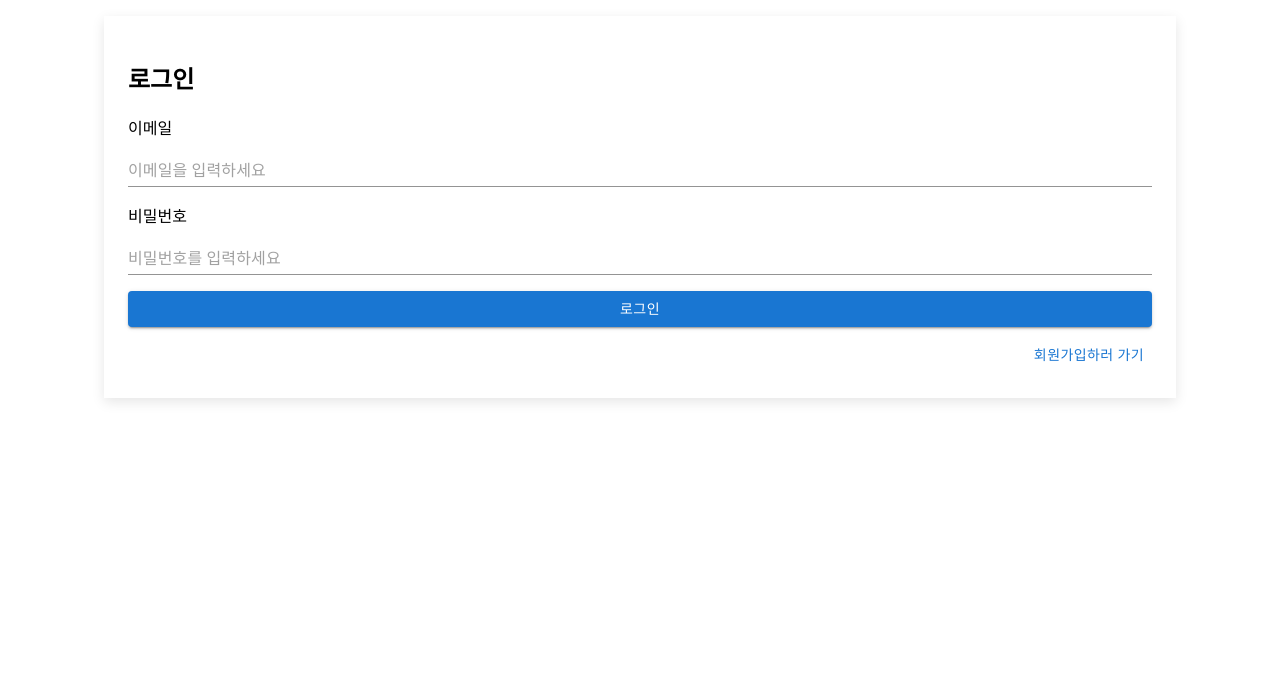
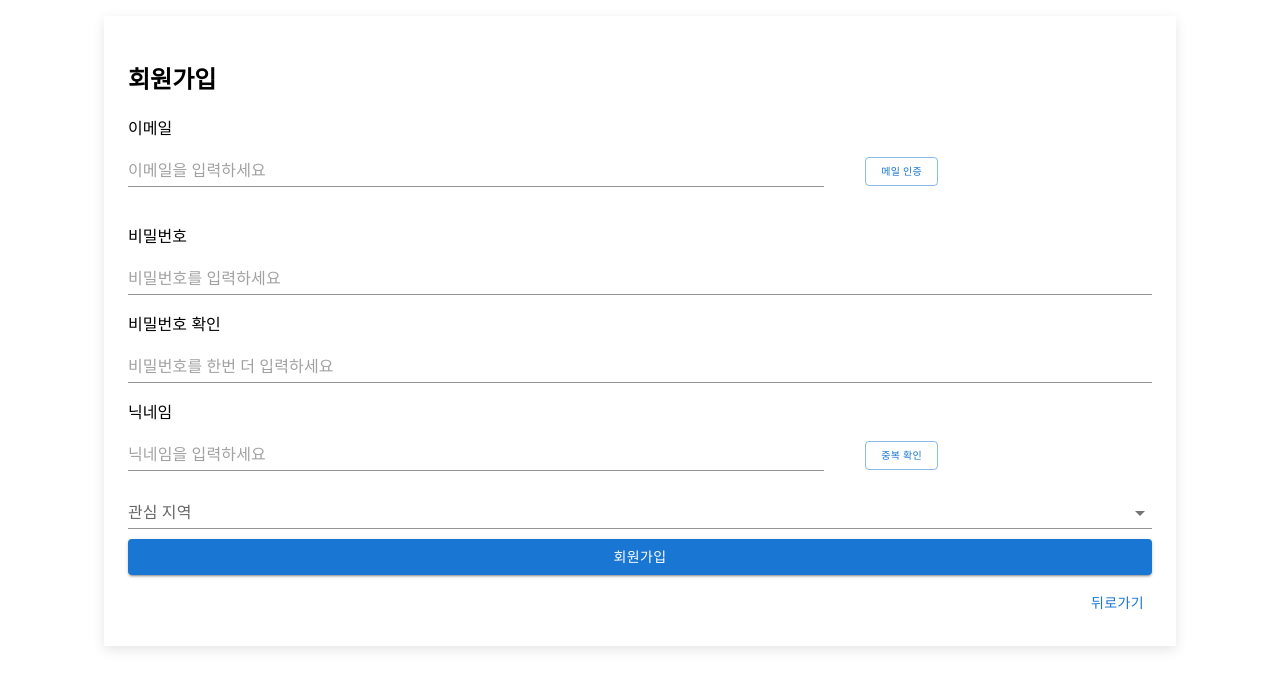
Before and after one commit to dudgns5845/Final_Project_FE, a React (Create React App) app in the folder final_project/: page /signin in a window 1280 px wide. Shown: the top 688 px of the page. Built offline with nearby package versions, Linux system fonts and the light colour scheme.

Commit message:
회원가입 완료

```diff
--- a/final_project/src/pages/LoginPage.js
+++ b/final_project/src/pages/LoginPage.js
@@ -2,11 +2,7 @@ import React, { useCallback, useEffect, useState } from "react";
 import Button from "@mui/material/Button";
 import Input from "@mui/material/Input";
 import Snackbar from "@mui/material/Snackbar";
-import InputLabel from "@mui/material/InputLabel";
-import MenuItem from "@mui/material/MenuItem";
-import FormControl from "@mui/material/FormControl";
-import Select from "@mui/material/Select";
-import { useNavigate, Link } from "react-router-dom";
+import { useNavigate } from "react-router-dom";
 
 import apis from "../apis/Apis";
 import { setCookie } from "../shared/Cookie";
@@ -14,18 +10,14 @@ import { setCookie } from "../shared/Cookie";
 const ariaLabel = { "aria-label": "description" };
 
 export default function Login({ ChangeCookie }) {
-  // login, register 페이지 스위치
-  const [auth, setAuth] = useState(false);
 
   const navigate = useNavigate();
 
   // 아이디, 비밀번호 등
   const [userId, setUserId] = useState("");
-  const [nickName, setNickName] = useState("");
   const [password, setPassword] = useState("");
   const [passwordConfirm, setPasswordConfirm] = useState("");
-  const [region, setRegion] = useState("");
-  const [authNumber, setAuthNumber] = useState("");
+
 
   // 조건 오류 메시지
   const [userIdMessege, setUserIdMessege] = useState("");
@@ -65,17 +57,16 @@ export default function Login({ ChangeCookie }) {
     },
   };
 
-  useEffect(() => {
-    if (errorMessage === "로그인 성공") {
-      navigate("/");
-    }
-  }, [errorMessage]);
   const onSubmitHandler = (e) => {
-    if (e.target.innerText === "로그인") {
+
     if (!isUserId) {
-        return setErrorMessage("이메일을 확인해주세요");
+      setErrorMessage("이메일을 확인해주세요");
+      setsnackOpen(true);
+      return
     } else if (!isPassword) {
-        return setErrorMessage("비밀번호를 확인해주세요");
+      setErrorMessage("비밀번호를 확인해주세요");
+      setsnackOpen(true);
+      return
     } else {
       const UserData = {
         email: userId,
@@ -87,18 +78,18 @@ export default function Login({ ChangeCookie }) {
         .then((response) => {
           console.log(response);
           if (!response.data.success) {
-              setErrorMessage("아이디와 비밀번호를 확인하세요");
+            setErrorMessage("아이디와 비밀번호를 확인하세요,111");
+            setsnackOpen(true);
             return;
-            } else if (response.data.success) {
-              setErrorMessage("로그인 성공");
-
+          }
+          else if (response.data.success) {
+            setErrorMessage("로그인 성공!!");
+            setsnackOpen(true);
             setCookie(
               "accessToken",
               response.data.data.token.accessToken,
               response.data.data.token.accessTokenExpiresIn
             );
-
-              ChangeCookie(response.data.data.token.accessToken);
 
             setCookie("refreshToken", response.data.data.token.refreshToken);
 
@@ -113,22 +104,18 @@ export default function Login({ ChangeCookie }) {
               response.data.data.id,
               response.data.data.token.accessTokenExpiresIn
             );
+
+            //스낵바가 나타나고 화면전환을 위해 인터벌을 줌
+            setTimeout(() => {
+              ChangeCookie(response.data.data.token.accessToken);
+            }, 5000);
           }
-
-            // alert(errorMessage);
-            // navigate("/");
         })
         .catch((error) => {
           console.log(error);
-            setErrorMessage("이메일 또는 비밀번호를 확인해주세요");
+          setErrorMessage("이메일 또는 비밀번호를 확인해주세요,222");
+          setsnackOpen(true);
         })
-          .then((response) => {
-            alert(errorMessage);
-            if (errorMessage === "로그인 성공") {
-              navigate("/");
-            }
-          });
-      }
     }
   };
 
@@ -146,6 +133,7 @@ export default function Login({ ChangeCookie }) {
       setIsUserId(true);
     }
   };
+
   // 비밀번호 조건 확인
   const onChangePassword = useCallback((e) => {
     const passwordRegex =
@@ -175,11 +163,6 @@ export default function Login({ ChangeCookie }) {
     }
   }, [password, passwordConfirm]);
 
-  // login register 스위치
-  const onChangeHandler = (e) => {
-    e.preventDefault();
-    auth ? setAuth(false) : setAuth(true);
-  };
 
   return (
     <div
@@ -214,7 +197,6 @@ export default function Login({ ChangeCookie }) {
             fullWidth
             variant="contained"
             onClick={(e) => {
-              setsnackOpen(true);
               onSubmitHandler(e);
             }}
           >로그인
@@ -233,18 +215,10 @@ export default function Login({ ChangeCookie }) {
         </div>
       </form>
       <div style={{ textAlign: "right", marginTop: "10px" }}>
-        {/* <Link to='/signin'>회원가입하러 가기</Link> */}
-        {/* <Button variant="text" onClick={onChangeHandler}>
-          회원가입하러 가기
-        </Button> */}
         <Button variant="text" onClick={() => { navigate('/signin') }}>
           회원가입하러 가기
         </Button>
-
       </div>
     </div>
   );
 }
-
-
-const guList = ["강남구", "강동구", "강북구", "강서구", "관악구", "광진구", "구로구", "금천구", "노원구", "도봉구", "동대문구", "동작구", "마포구", "서대문구", "서초구", "성동구", "성북구", "송파구", "양천구", "영등포구", "용산구", "은평구", "종로구", "중구", "중랑구"]
--- a/final_project/src/pages/SigninPage.js
+++ b/final_project/src/pages/SigninPage.js
@@ -9,13 +9,13 @@ import Select from "@mui/material/Select";
 import { useNavigate } from "react-router-dom";
 
 import apis from "../apis/Apis";
-import { setCookie } from "../shared/Cookie";
 
 const ariaLabel = { "aria-label": "description" };
 
-export default function Signin({ ChangeCookie }) {
-    // login, register 페이지 스위치
-    const [auth, setAuth] = useState(false);
+
+const guList = ["강남구", "강동구", "강북구", "강서구", "관악구", "광진구", "구로구", "금천구", "노원구", "도봉구", "동대문구", "동작구", "마포구", "서대문구", "서초구", "성동구", "성북구", "송파구", "양천구", "영등포구", "용산구", "은평구", "종로구", "중구", "중랑구"];
+
+export default function Signin() {
 
     const navigate = useNavigate();
 
@@ -39,6 +39,7 @@ export default function Signin({ ChangeCookie }) {
     const [isPasswordConfirm, setIsPasswordConfirm] = useState(false);
     const [isNickname, setIsNickName] = useState(false);
     const [isEmail, setIsEmail] = useState(false);
+    //회원 가입 여부
     const [isAuth, setIsAuth] = useState(false);
 
     // MUI
@@ -54,6 +55,7 @@ export default function Signin({ ChangeCookie }) {
     const handleClose = () => {
         setsnackOpen(false);
     };
+
     const ITEM_HEIGHT = 40;
     const ITEM_PADDING_TOP = 8;
     const MenuProps = {
@@ -64,82 +66,30 @@ export default function Signin({ ChangeCookie }) {
             },
         },
     };
-    useEffect(() => {
-        if (errorMessage === "로그인 성공") {
-            navigate("/");
-        }
-    }, [errorMessage]);
+
+    // 최종 회원 가입 버튼 클릭시 호출
     const onSubmitHandler = (e) => {
-        if (e.target.innerText === "로그인") {
-            if (!isUserId) {
-                return setErrorMessage("이메일을 확인해주세요");
-            } else if (!isPassword) {
-                return setErrorMessage("비밀번호를 확인해주세요");
-            } else {
-                const UserData = {
-                    email: userId,
-                    password: password,
-                };
 
-                apis
-                    .loginUser(UserData)
-                    .then((response) => {
-                        console.log(response);
-                        if (!response.data.success) {
-                            setErrorMessage("아이디와 비밀번호를 확인하세요");
+        if (!isAuth) {
+            setErrorMessage("이메일 인증을 진행해주세요");
+            setsnackOpen(true);
+            return
+        } else if (!isPasswordConfirm) {
+            setErrorMessage("비밀번호가 일치하지 않습니다");
+            setsnackOpen(true);
             return;
-                        } else if (response.data.success) {
-                            setErrorMessage("로그인 성공");
-
-                            setCookie(
-                                "accessToken",
-                                response.data.data.token.accessToken,
-                                response.data.data.token.accessTokenExpiresIn
-                            );
-
-                            ChangeCookie(response.data.data.token.accessToken);
-
-                            setCookie("refreshToken", response.data.data.token.refreshToken);
-
-                            setCookie(
-                                "nickname",
-                                response.data.data.nickname,
-                                response.data.data.token.accessTokenExpiresIn
-                            );
-
-                            setCookie(
-                                "id",
-                                response.data.data.id,
-                                response.data.data.token.accessTokenExpiresIn
-                            );
-                        }
-
-                        // alert(errorMessage);
-                        // navigate("/");
-                    })
-                    .catch((error) => {
-                        console.log(error);
-                        setErrorMessage("이메일 또는 비밀번호를 확인해주세요");
-                    })
-                    .then((response) => {
-                        alert(errorMessage);
-                        if (errorMessage === "로그인 성공") {
-                            navigate("/");
-                        }
-                    });
-            }
-        }
-        if (e.target.innerText === "회원가입") {
-            if (!isAuth) {
-                return setErrorMessage("이메일 인증을 진행해주세요");
-            } else if (!isPasswordConfirm) {
-                return setErrorMessage("비밀번호가 일치하지 않습니다");
         } else if (nickName.length === 0) {
-                return setErrorMessage("닉네임을 입력해주세요");
+            setErrorMessage("닉네임을 입력해주세요");
+            setsnackOpen(true);
+            return
         } else if (passwordConfirm.length === 0) {
-                return setErrorMessage("비밀번호 확인을 입력해주세요");
+            setErrorMessage("비밀번호 확인을 입력해주세요");
+            setsnackOpen(true);
+            return
         } else if (!isNickname) {
-                return setErrorMessage("닉네임 중복확인을 해주세요");
+            setErrorMessage("닉네임 중복확인을 해주세요");
+            setsnackOpen(true);
+            return
         } else {
             const UserData = {
                 email: userId,
@@ -154,30 +104,25 @@ export default function Signin({ ChangeCookie }) {
                 .then((response) => {
                     console.log(response);
                     setErrorMessage("회원가입 성공");
-                        setAuth(false);
+                    setsnackOpen(true);
+                    setTimeout(() => {
+                        navigate('/login');
+                    }, 1300);
+
                 })
                 .catch((error) => {
                     console.log(error);
-                        return setErrorMessage("다시 시도해주세요");
+                    setErrorMessage("다시 시도해주세요");
+                    setsnackOpen(true);
+                    return;
                 });
         }
-        }
+
+
+
     };
 
-    const buttonsTotal = (
-        <>
-            <Button
-                fullWidth
-                variant="contained"
-                onClick={(e) => {
-                    setsnackOpen(true);
-                    onSubmitHandler(e);
-                }}
-            >
-                {auth ? "회원가입" : "로그인"}
-            </Button>
-        </>
-    );
+
 
     // 이메일 조건 확인
     const onChangeUserId = (e) => {
@@ -193,6 +138,7 @@ export default function Signin({ ChangeCookie }) {
             setIsUserId(true);
         }
     };
+
     // 비밀번호 조건 확인
     const onChangePassword = useCallback((e) => {
         const passwordRegex =
@@ -209,11 +155,13 @@ export default function Signin({ ChangeCookie }) {
             setIsPassword(true);
         }
     }, []);
+
     // 비밀번호 일치 확인
     const onChangePasswordConfirm = (e) => {
         const passwordConfirmCurrent = e.target.value;
         setPasswordConfirm(passwordConfirmCurrent);
     };
+
     useEffect(() => {
         if (passwordConfirm.length > 0) {
             if (password === passwordConfirm) {
@@ -230,9 +178,11 @@ export default function Signin({ ChangeCookie }) {
     const onChangeNickName = (e) => {
         setNickName(e.target.value);
     };
+
     const handleChange = (e) => {
         setRegion(e.target.value);
     };
+
     const onAuthNumber = (e) => {
         setAuthNumber(e.target.value);
     };
@@ -250,6 +200,16 @@ export default function Signin({ ChangeCookie }) {
                 .emailCheck(idCheck)
                 .then((response) => {
                     console.log(response);
+                    //중복된 이메일로 가입했는지 체크
+                    if (response.data.success === false) {
+                        setErrorMessage(response.data.errorCode.message);
+                        setUserIdMessege(response.data.errorCode.message);
+                        setIsUserId(false);
+                        return;
+                    }
+                    //중복된 이메일로 가입안했다면
+                    else {
+                        // 인증 메일 발송
                         setErrorMessage("인증번호를 입력해주세요");
                         setIsEmail(true);
                         console.log(isEmail);
@@ -261,6 +221,7 @@ export default function Signin({ ChangeCookie }) {
                             .catch((error) => {
                                 console.log(error);
                             });
+                    }
                 })
                 .catch((error) => {
                     console.log(error);
@@ -270,7 +231,8 @@ export default function Signin({ ChangeCookie }) {
 
     const buttonsEmail = (
         <>
-            {isEmail ? (
+            {
+                isEmail ?
                     <Button
                         style={{ marginLeft: "4%", fontSize: "x-small" }}
                         disabled
@@ -282,7 +244,7 @@ export default function Signin({ ChangeCookie }) {
                     >
                         발송 완료
                     </Button>
-            ) : (
+                    :
                     <Button
                         style={{ marginLeft: "4%", fontSize: "x-small" }}
                         variant="outlined"
@@ -293,9 +255,10 @@ export default function Signin({ ChangeCookie }) {
                     >
                         메일 인증
                     </Button>
-            )}
+            }
         </>
     );
+
     const certification = {
         email: userId,
         certificationNum: authNumber,
@@ -363,8 +326,10 @@ export default function Signin({ ChangeCookie }) {
                     console.log(response);
                     if (response.data.success) {
                         setIsNickName(true);
+                        setsnackOpen(true);
                         setErrorMessage("사용 가능한 닉네임입니다");
                     } else {
+                        setsnackOpen(true);
                         setErrorMessage("이미 사용중인 닉네임입니다");
                     }
                 })
@@ -403,12 +368,6 @@ export default function Signin({ ChangeCookie }) {
         </>
     );
 
-    // login register 스위치
-    const onChangeHandler = (e) => {
-        e.preventDefault();
-        auth ? setAuth(false) : setAuth(true);
-    };
-
     return (
         <div
             style={{
@@ -420,20 +379,20 @@ export default function Signin({ ChangeCookie }) {
                 boxShadow: "rgba(0, 0, 0, 0.1) 0px 4px 12px",
             }}
         >
-            <h2>{!auth ? "로그인" : "회원가입"}</h2>
+            <Snackbar
+                anchorOrigin={{
+                    vertical: "top",
+                    horizontal: "center",
+                }}
+                open={snackOpen}
+                autoHideDuration={2000}
+                message={errorMessage}
+                onClose={handleClose}
+                key={state.vertical + state.horizontal}
+            ></Snackbar>
+            <h2>회원가입</h2>
             <form>
-                {!auth ? (
-                    <>
-                        <p>이메일</p>
-                        <Input
-                            fullWidth
-                            placeholder="이메일을 입력하세요"
-                            inputProps={ariaLabel}
-                            onChange={onChangeUserId}
-                        />
-                    </>
-                ) : (
-                    <>
+
                 <p>이메일</p>
                 {isEmail ? (
                     <Input
@@ -451,19 +410,10 @@ export default function Signin({ ChangeCookie }) {
                         inputProps={ariaLabel}
                         onChange={onChangeUserId}
                     />
-                        )}
+                )
+                }
                 {buttonsEmail}
-                        <Snackbar
-                            anchorOrigin={{
-                                vertical: "top",
-                                horizontal: "center",
-                            }}
-                            open={snackOpen}
-                            autoHideDuration={2000}
-                            message={errorMessage}
-                            onClose={handleClose}
-                            key={state.vertical + state.horizontal}
-                        ></Snackbar>
+
                 <br />
                 {isEmail && (
                     <>
@@ -485,21 +435,11 @@ export default function Signin({ ChangeCookie }) {
                             />
                         )}
                         {buttonsAuthNumber}
-                                <Snackbar
-                                    anchorOrigin={{
-                                        vertical: "top",
-                                        horizontal: "center",
-                                    }}
-                                    open={snackOpen}
-                                    autoHideDuration={2000}
-                                    message={errorMessage}
-                                    onClose={handleClose}
-                                    key={state.vertical + state.horizontal}
-                                ></Snackbar>
+
                     </>
                 )}
                 <br />
-                        {auth && userId.length > 1 && isUserId ? (
+                {userId.length > 1 && isUserId ? (
                     <>
                         {isAuth ? (
                             <span style={{ color: "green" }}>
@@ -512,8 +452,7 @@ export default function Signin({ ChangeCookie }) {
                 ) : (
                     <span style={{ color: "red" }}>{userIdMessege}</span>
                 )}
-                    </>
-                )}
+
 
                 <p>비밀번호</p>
                 <Input
@@ -523,14 +462,14 @@ export default function Signin({ ChangeCookie }) {
                     onChange={onChangePassword}
                 />
                 <br />
-                {auth &&
-                    (isPassword ? (
+                {
+                    isPassword ? (
                         <span style={{ color: "green" }}>{passwordMessage}</span>
                     ) : (
                         <span style={{ color: "red" }}>{passwordMessage}</span>
-                    ))}
-                {auth && (
-                    <>
+                    )
+                }
+
                 <p>비밀번호 확인</p>
                 <Input
                     fullWidth
@@ -544,11 +483,8 @@ export default function Signin({ ChangeCookie }) {
                 ) : (
                     <span style={{ color: "green" }}>{passwordConfirmMessage}</span>
                 )}
-                    </>
-                )}
                 <p />
-                {auth && (
-                    <>
+
                 <p>닉네임</p>
                 {isNickname ? (
                     <Input
@@ -569,17 +505,7 @@ export default function Signin({ ChangeCookie }) {
                 )}
 
                 {buttonsNickname}
-                        <Snackbar
-                            anchorOrigin={{
-                                vertical: "top",
-                                horizontal: "center",
-                            }}
-                            open={snackOpen}
-                            autoHideDuration={2000}
-                            message={errorMessage}
-                            onClose={handleClose}
-                            key={state.vertical + state.horizontal}
-                        ></Snackbar>
+
 
                 <FormControl
                     variant="standard"
@@ -599,55 +525,19 @@ export default function Signin({ ChangeCookie }) {
                         <MenuItem value="">
                             <em>---지역 선택---</em>
                         </MenuItem>
-                                <MenuItem value="강남구">강남구</MenuItem>
-                                <MenuItem value="강동구">강동구</MenuItem>
-                                <MenuItem value="강북구">강북구</MenuItem>
-                                <MenuItem value="강서구">강서구</MenuItem>
-                                <MenuItem value="관악구">관악구</MenuItem>
-                                <MenuItem value="광진구">광진구</MenuItem>
-                                <MenuItem value="구로구">구로구</MenuItem>
-                                <MenuItem value="금천구">금천구</MenuItem>
-                                <MenuItem value="노원구">노원구</MenuItem>
-                                <MenuItem value="도봉구">도봉구</MenuItem>
-                                <MenuItem value="동대문구">동대문구</MenuItem>
-                                <MenuItem value="동작구">동작구</MenuItem>
-                                <MenuItem value="마포구">마포구</MenuItem>
-                                <MenuItem value="서대문구">서대문구</MenuItem>
-                                <MenuItem value="서초구">서초구</MenuItem>
-                                <MenuItem value="성동구">성동구</MenuItem>
-                                <MenuItem value="성북구">성북구</MenuItem>
-                                <MenuItem value="송파구">송파구</MenuItem>
-                                <MenuItem value="양천구">양천구</MenuItem>
-                                <MenuItem value="영등포구">영등포구</MenuItem>
-                                <MenuItem value="용산구">용산구</MenuItem>
-                                <MenuItem value="은평구">은평구</MenuItem>
-                                <MenuItem value="종로구">종로구</MenuItem>
-                                <MenuItem value="중구">중구</MenuItem>
-                                <MenuItem value="중랑구">중랑구</MenuItem>
+                        {guList.map((item, idx) => {
+                            return <MenuItem value={item} key={idx}>{item}</MenuItem>
+                        })}
                     </Select>
                 </FormControl>
                 <br />
-                    </>
-                )}
-
                 <div>
-                    {buttonsTotal}
-                    <Snackbar
-                        anchorOrigin={{
-                            vertical: "top",
-                            horizontal: "center",
-                        }}
-                        open={snackOpen}
-                        autoHideDuration={2000}
-                        message={errorMessage}
-                        onClose={handleClose}
-                        key={state.vertical + state.horizontal}
-                    ></Snackbar>
+                    <Button fullWidth variant="contained" onClick={(e) => { onSubmitHandler(e) }} >회원가입</Button>
                 </div>
             </form>
             <div style={{ textAlign: "right", marginTop: "10px" }}>
-                <Button variant="text" onClick={onChangeHandler}>
-                    {auth ? "뒤로" : "회원가입하러"} 가기
+                <Button variant="text" onClick={() => { navigate('/login') }}>
+                    뒤로가기
                 </Button>
             </div>
         </div>
```
Lines whose indentation alone changed are shown as unchanged.
